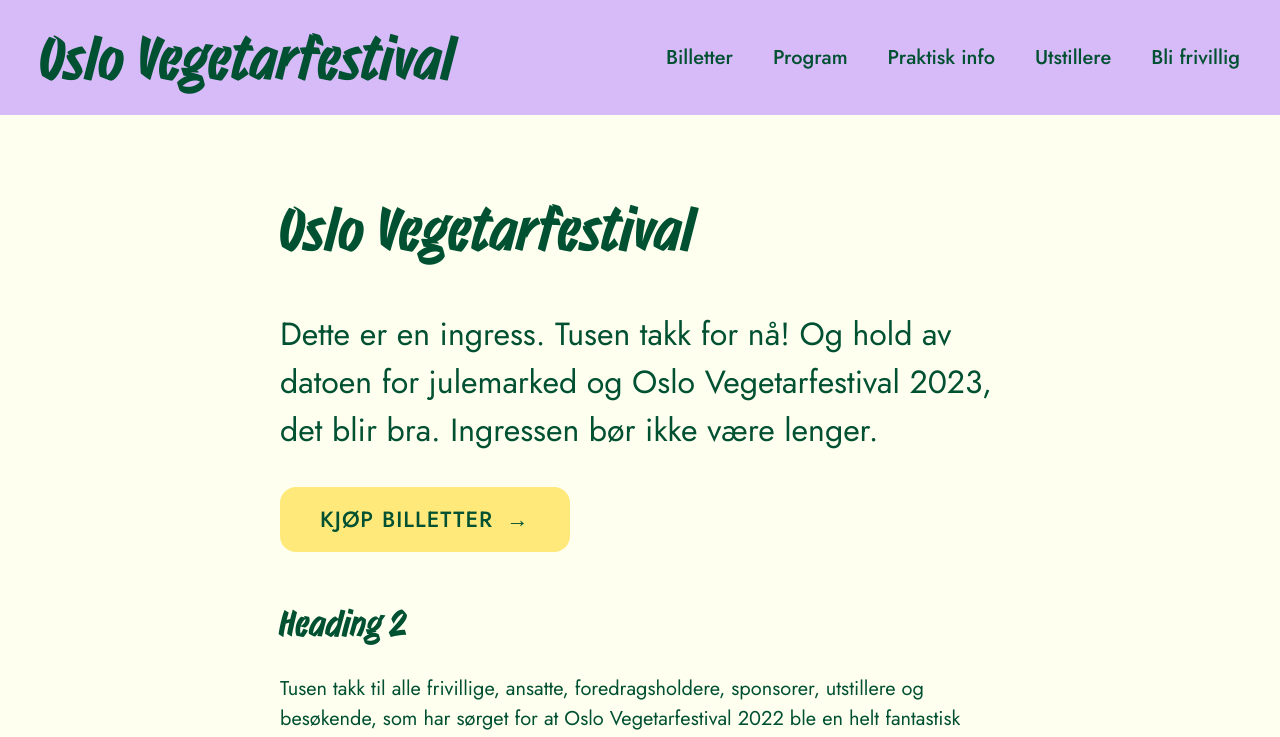
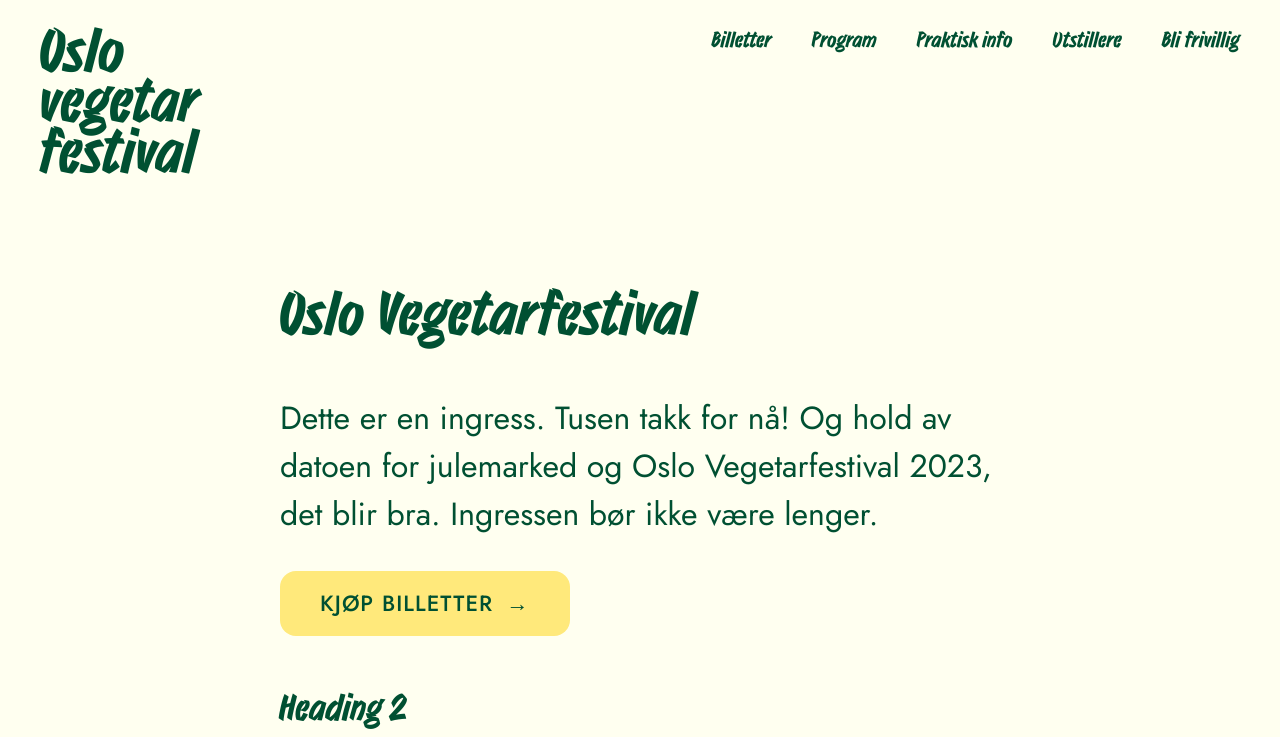
Before and after one commit to oslovegetarfestival/oslovegetarfestival.no, a Next.js app in the folder web/: page /testside in a window 1280 px wide. Shown: the top 737 px of the page. Built offline with nearby package versions, Linux system fonts and the light colour scheme.

Commit message:
change header font and add temporary logo

```diff
--- a/web/components/Header/Header.module.scss
+++ b/web/components/Header/Header.module.scss
@@ -1,10 +1,20 @@
 .header {
-  background-color: var(--color-aubergine);
+  //background-color: var(--color-aubergine);
+}
+
+.logo {
+  line-height: .9;
+  span {
+    display: block;
+  }
+  &:hover {
+    text-decoration: none;
+  }
 }
 
 .menuItem {
-  font-weight: 500;
   margin-right: 2rem;
+  font-family: 'Strike';
 
   &:last-child {
     margin-right: 0;
--- a/web/components/Header/Header.tsx
+++ b/web/components/Header/Header.tsx
@@ -8,9 +8,9 @@ export const Header = () => {
   return (
     <header className={styles.header}>
       <Section width="large" verticalPadding="small">
-        <Flex justify="spaceBetween" align="center">
+        <Flex justify="spaceBetween" align="start">
           <p className="h1">
-            <Link href="/">Oslo Vegetarfestival</Link>
+            <Link href="/"><a className={styles.logo}><span>Oslo</span> <span>vegetar</span><span>festival</span></a></Link>
           </p>
           <nav>
             <ul>
```
